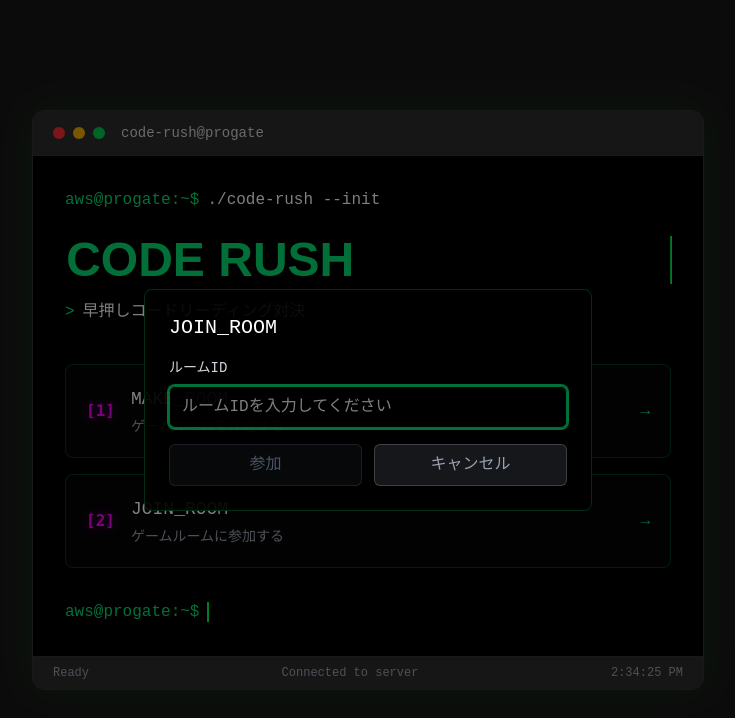
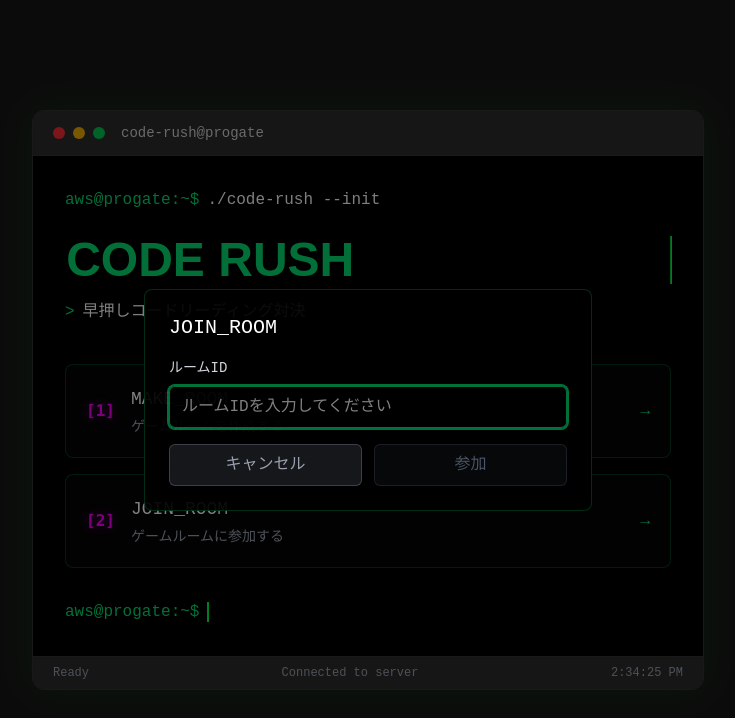
Before and after one commit to nka21/CodeRush, a Next.js app in the folder client/: page / in a window 1280 px wide. Both pictures are taken after a click on the button "ゲームルームに参加する". Shown: the top 718 px of the page, without its empty margins (272-1007 px from the left). Built offline with nearby package versions, Linux system fonts and the light colour scheme; a web font is replaced by a local one.

Commit message:
fix: 参加ボタンとキャンセルボタンの位置調整

```diff
--- a/client/components/JoinModal.tsx
+++ b/client/components/JoinModal.tsx
@@ -142,6 +142,13 @@ export const JoinModal = memo((props: JoinModalProps) => {
 
         <div className="flex gap-3">
           <button
+            onClick={handleClose}
+            disabled={isLoading}
+            className="flex-1 cursor-pointer rounded-md border border-gray-400/30 bg-gray-500/20 px-4 py-2 text-gray-400 transition-colors hover:border-gray-400/50 hover:bg-gray-500/30 disabled:cursor-not-allowed disabled:opacity-50"
+          >
+            キャンセル
+          </button>
+          <button
             onClick={handleJoinRoom}
             disabled={isJoinButtonDisabled}
             className={`flex-1 rounded-md border px-4 py-2 transition-colors ${
@@ -152,13 +159,6 @@ export const JoinModal = memo((props: JoinModalProps) => {
           >
             {isLoading ? "参加中..." : "参加"}
           </button>
-          <button
-            onClick={handleClose}
-            disabled={isLoading}
-            className="flex-1 cursor-pointer rounded-md border border-gray-400/30 bg-gray-500/20 px-4 py-2 text-gray-400 transition-colors hover:border-gray-400/50 hover:bg-gray-500/30 disabled:cursor-not-allowed disabled:opacity-50"
-          >
-            キャンセル
-          </button>
         </div>
       </div>
     </Modal>
```
